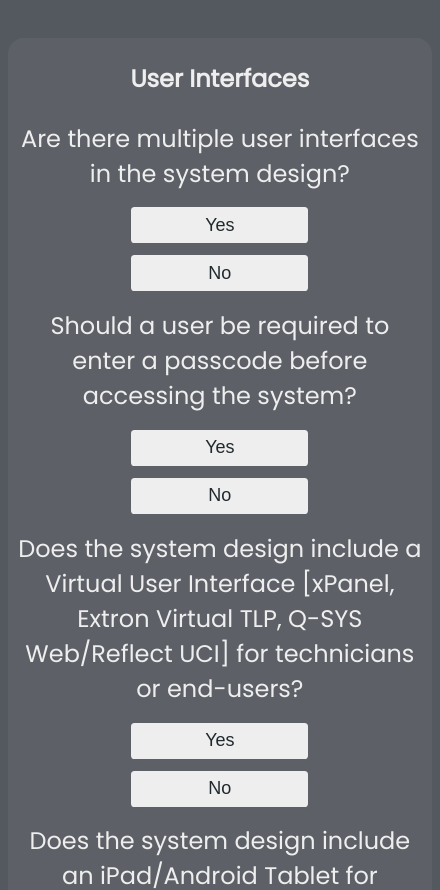
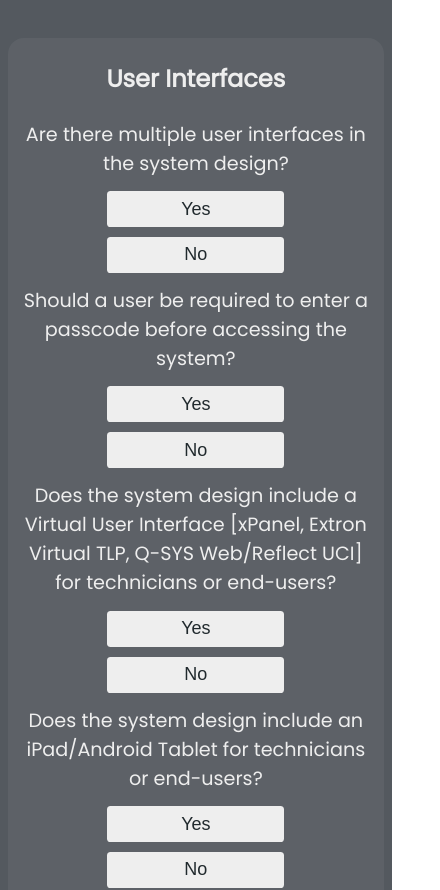
Before and after one commit to ryanjblajda/scope-generator, an Angular app: page / in a window 390 px wide. Shown: the part 1134-2024 px from the top of the page, 440 px wide, since content can reach past the window. Built offline with nearby package versions, Linux system fonts and the light colour scheme.

Commit message:
adjusted font size for mobile be larger instead of x-large

```diff
--- a/src/app/components/section/section.component.scss
+++ b/src/app/components/section/section.component.scss
@@ -1,8 +1,12 @@
 app-question-recursive {
-    font-size: x-large;
+    font-size: larger;
 }
 
 @media screen and (min-width: 600px) {
+    app-question-recursive {
+        font-size: x-large;
+    }
+
     .container {
         text-align: center;
     }
```
